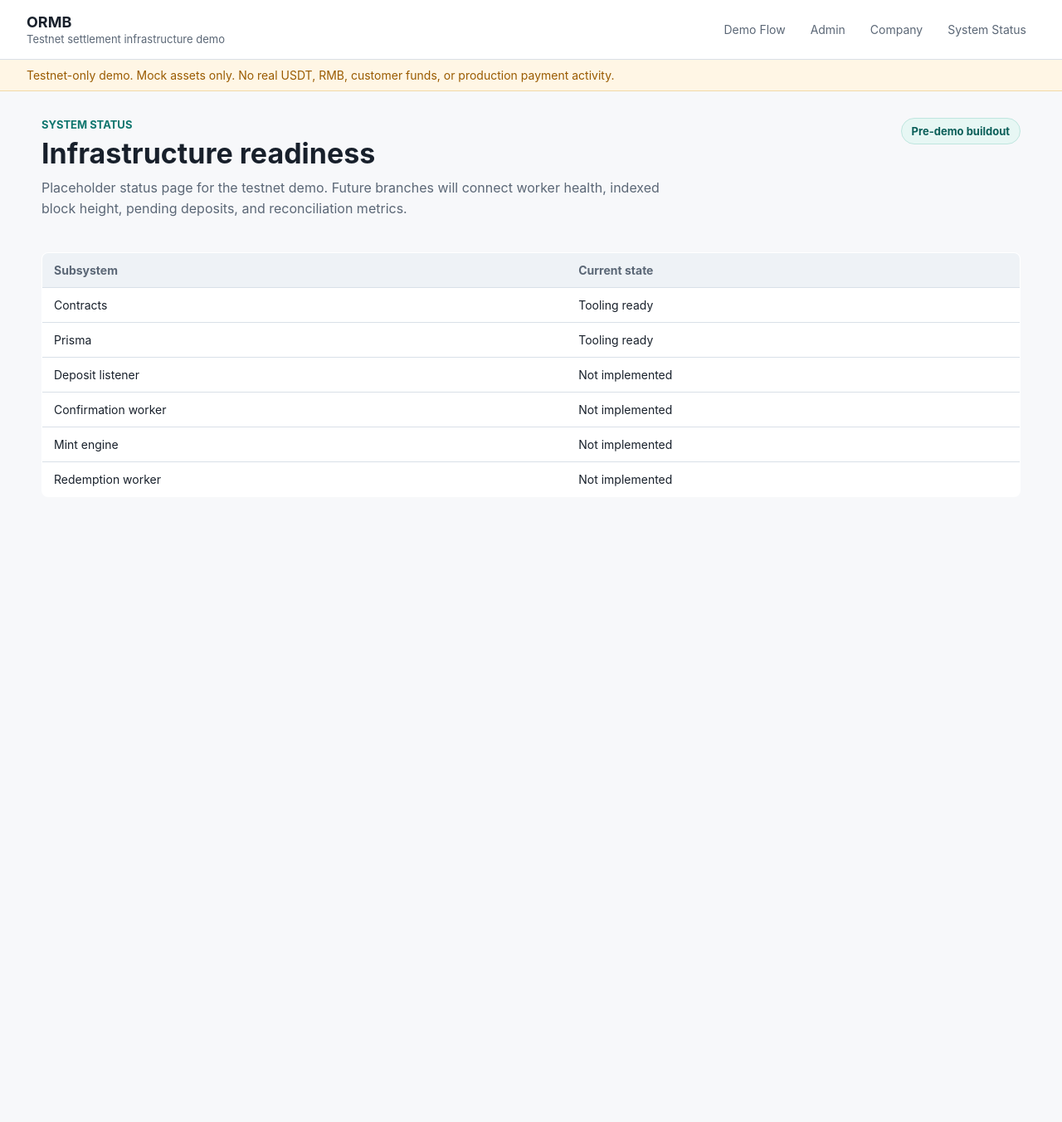
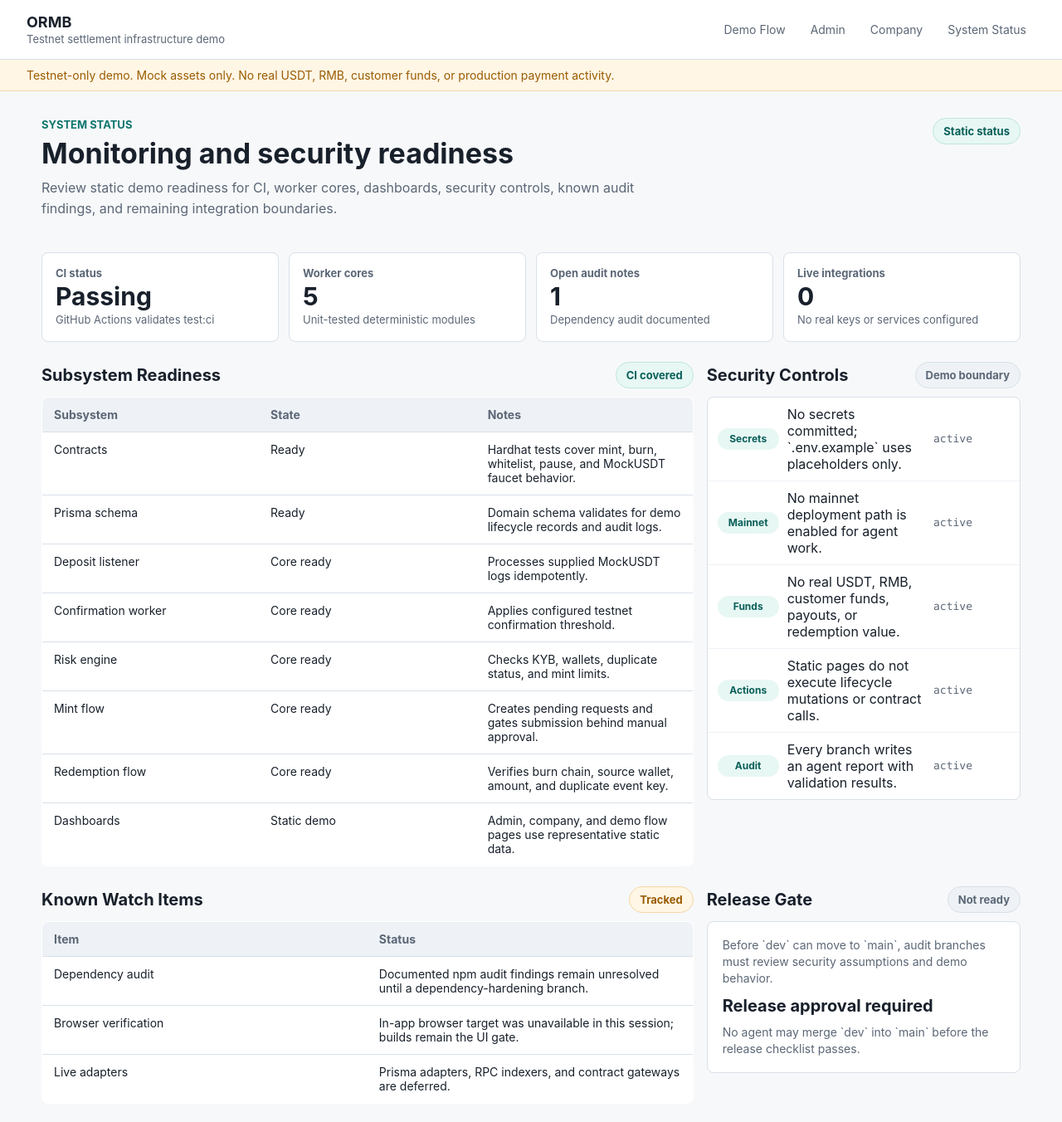
Before and after one commit to Shawn-ee/ORMB, a Next.js app: page /status in a window 1280 px wide. Shown: the top 1352 px of the page at 83% size. Before the commit the page ends 800 px from the top, so only its background shows below. Built offline with nearby package versions, Linux system fonts and the light colour scheme.

Commit message:
Add monitoring security status dashboard

```diff
--- a/src/app/status/page.tsx
+++ b/src/app/status/page.tsx
@@ -1,43 +1,139 @@
-const statusRows = [
-  ["Contracts", "Tooling ready"],
-  ["Prisma", "Tooling ready"],
-  ["Deposit listener", "Not implemented"],
-  ["Confirmation worker", "Not implemented"],
-  ["Mint engine", "Not implemented"],
-  ["Redemption worker", "Not implemented"],
+const readinessMetrics = [
+  { label: "CI status", value: "Passing", detail: "GitHub Actions validates test:ci" },
+  { label: "Worker cores", value: "5", detail: "Unit-tested deterministic modules" },
+  { label: "Open audit notes", value: "1", detail: "Dependency audit documented" },
+  { label: "Live integrations", value: "0", detail: "No real keys or services configured" },
+];
+
+const subsystemRows = [
+  ["Contracts", "Ready", "Hardhat tests cover mint, burn, whitelist, pause, and MockUSDT faucet behavior."],
+  ["Prisma schema", "Ready", "Domain schema validates for demo lifecycle records and audit logs."],
+  ["Deposit listener", "Core ready", "Processes supplied MockUSDT logs idempotently."],
+  ["Confirmation worker", "Core ready", "Applies configured testnet confirmation threshold."],
+  ["Risk engine", "Core ready", "Checks KYB, wallets, duplicate status, and mint limits."],
+  ["Mint flow", "Core ready", "Creates pending requests and gates submission behind manual approval."],
+  ["Redemption flow", "Core ready", "Verifies burn chain, source wallet, amount, and duplicate event key."],
+  ["Dashboards", "Static demo", "Admin, company, and demo flow pages use representative static data."],
+];
+
+const controls = [
+  ["Secrets", "No secrets committed; `.env.example` uses placeholders only."],
+  ["Mainnet", "No mainnet deployment path is enabled for agent work."],
+  ["Funds", "No real USDT, RMB, customer funds, payouts, or redemption value."],
+  ["Actions", "Static pages do not execute lifecycle mutations or contract calls."],
+  ["Audit", "Every branch writes an agent report with validation results."],
+];
+
+const watchItems = [
+  ["Dependency audit", "Documented npm audit findings remain unresolved until a dependency-hardening branch."],
+  ["Browser verification", "In-app browser target was unavailable in this session; builds remain the UI gate."],
+  ["Live adapters", "Prisma adapters, RPC indexers, and contract gateways are deferred."],
 ];
 
 export default function StatusPage() {
   return (
-    <main className="page">
+    <main className="page status-page">
       <section className="page-header">
         <div>
           <p className="eyebrow">System status</p>
-          <h1>Infrastructure readiness</h1>
+          <h1>Monitoring and security readiness</h1>
           <p className="lead">
-            Placeholder status page for the testnet demo. Future branches will connect worker health, indexed block
-            height, pending deposits, and reconciliation metrics.
+            Review static demo readiness for CI, worker cores, dashboards, security controls, known audit findings, and
+            remaining integration boundaries.
           </p>
         </div>
-        <span className="status-pill">Pre-demo buildout</span>
+        <span className="status-pill">Static status</span>
       </section>
 
-      <table className="table">
+      <section className="metric-strip" aria-label="Readiness metrics">
+        {readinessMetrics.map((metric) => (
+          <div className="metric-tile" key={metric.label}>
+            <span className="metric-label">{metric.label}</span>
+            <strong>{metric.value}</strong>
+            <span>{metric.detail}</span>
+          </div>
+        ))}
+      </section>
+
+      <section className="section dashboard-grid">
+        <div>
+          <div className="section-heading">
+            <h2>Subsystem Readiness</h2>
+            <span className="status-pill">CI covered</span>
+          </div>
+          <table className="table dense-table">
             <thead>
               <tr>
                 <th>Subsystem</th>
-            <th>Current state</th>
+                <th>State</th>
+                <th>Notes</th>
               </tr>
             </thead>
             <tbody>
-          {statusRows.map(([system, state]) => (
+              {subsystemRows.map(([system, state, notes]) => (
                 <tr key={system}>
                   <td>{system}</td>
                   <td>{state}</td>
+                  <td>{notes}</td>
                 </tr>
               ))}
             </tbody>
           </table>
+        </div>
+
+        <div>
+          <div className="section-heading">
+            <h2>Security Controls</h2>
+            <span className="status-pill neutral">Demo boundary</span>
+          </div>
+          <ul className="event-list">
+            {controls.map(([control, detail]) => (
+              <li key={control}>
+                <span className="severity low">{control}</span>
+                <span>{detail}</span>
+                <span className="mono muted">active</span>
+              </li>
+            ))}
+          </ul>
+        </div>
+      </section>
+
+      <section className="section dashboard-grid">
+        <div>
+          <div className="section-heading">
+            <h2>Known Watch Items</h2>
+            <span className="status-pill warning">Tracked</span>
+          </div>
+          <table className="table dense-table">
+            <thead>
+              <tr>
+                <th>Item</th>
+                <th>Status</th>
+              </tr>
+            </thead>
+            <tbody>
+              {watchItems.map(([item, status]) => (
+                <tr key={item}>
+                  <td>{item}</td>
+                  <td>{status}</td>
+                </tr>
+              ))}
+            </tbody>
+          </table>
+        </div>
+
+        <div>
+          <div className="section-heading">
+            <h2>Release Gate</h2>
+            <span className="status-pill neutral">Not ready</span>
+          </div>
+          <div className="instruction-panel">
+            <span>Before `dev` can move to `main`, audit branches must review security assumptions and demo behavior.</span>
+            <strong>Release approval required</strong>
+            <span>No agent may merge `dev` into `main` before the release checklist passes.</span>
+          </div>
+        </div>
+      </section>
     </main>
   );
 }
```
Also changed, not shown: 6 other files (tests, documents, lock files or other folders). Lines whose indentation alone changed are shown as unchanged.
